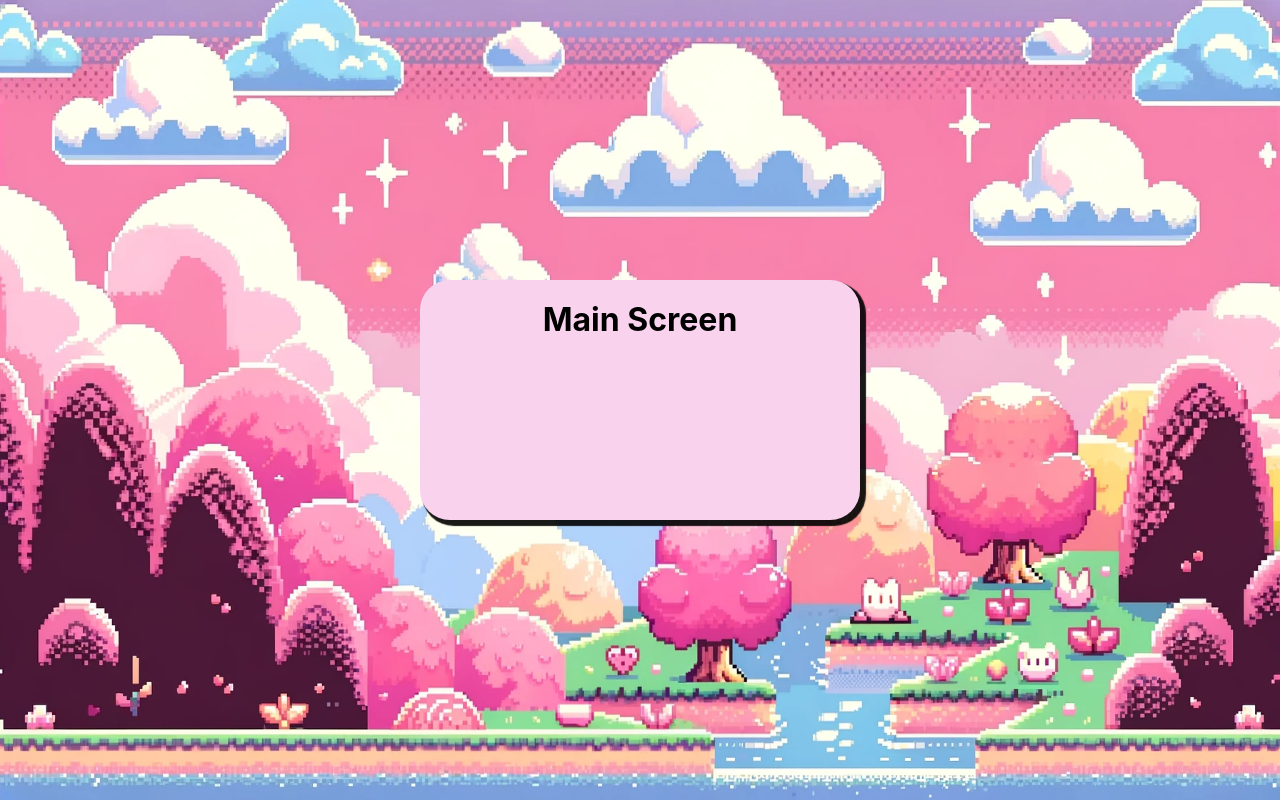
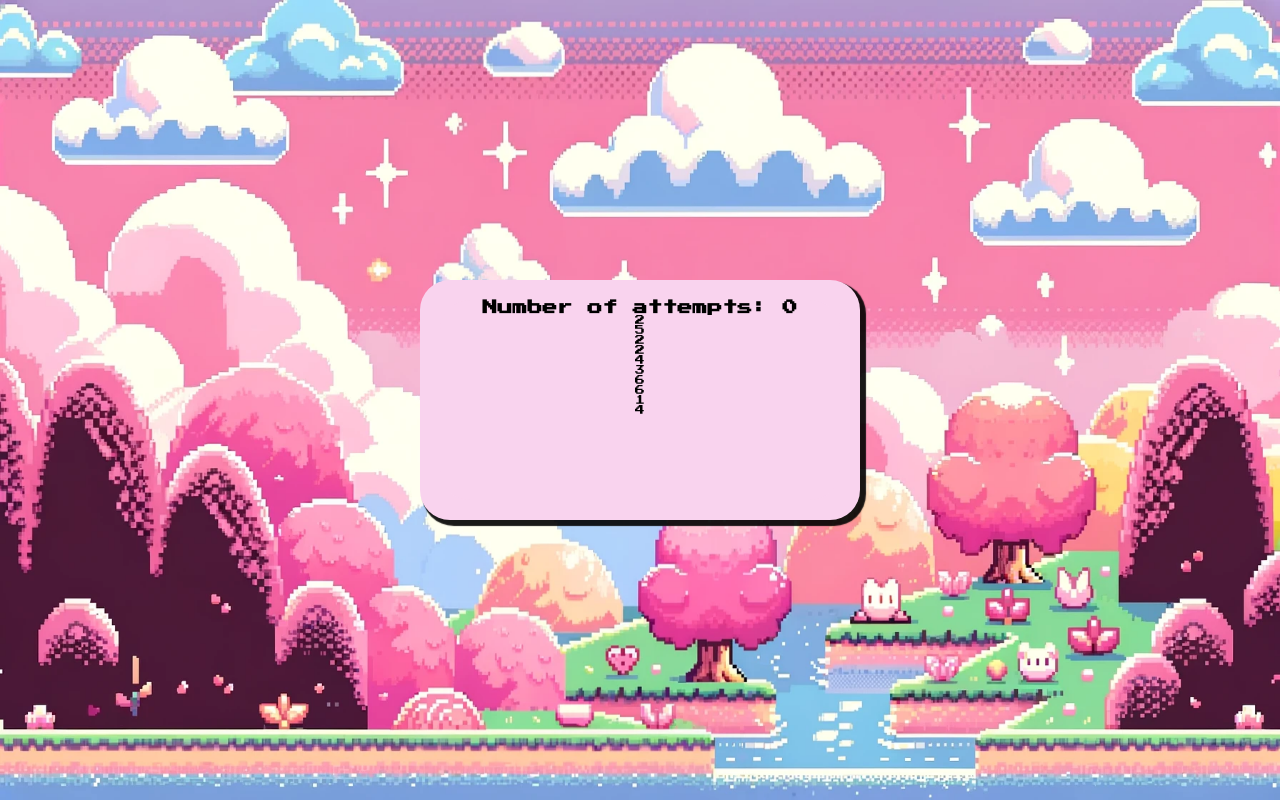
Before and after one commit to IreneTernovets/cute-tenzies, a React (Create React App) app: page / in a window 1280 px wide. Both pictures are taken after a click on the button "Start Game". Built offline with nearby package versions, Linux system fonts and the light colour scheme.

Commit message:
create data with images, function to generate dice array

```diff
--- a/package.json
+++ b/package.json
@@ -10,6 +10,7 @@
     "@testing-library/jest-dom": "^5.17.0",
     "@testing-library/react": "^13.4.0",
     "@testing-library/user-event": "^13.5.0",
+    "nanoid": "^5.0.7",
     "react": "^18.3.1",
     "react-dom": "^18.3.1",
     "react-scripts": "5.0.1",
--- a/src/App.css
+++ b/src/App.css
@@ -1,7 +1,7 @@
 @import url('https://fonts.googleapis.com/css2?family=Press+Start+2P&display=swap');
 @import url('https://fonts.googleapis.com/css2?family=Press+Start+2P&family=VT323&display=swap');
 
-h1 {
+h1, h2 {
   margin: 0;
   padding: 0;
 }
@@ -22,7 +22,7 @@ body, html {
   align-items: center;
 }
 
-main {
+.wrapper {
   width: 400px;
   height: 200px;
   background-color: rgb(249, 211, 238);
@@ -65,3 +65,17 @@ main {
   top: 4px;
  margin-left: 4px;
 }
+
+.tenzies-screen{
+  font-family: "Press Start 2P", system-ui;
+  font-size: 10px;
+  width: 400px;
+  height: 200px;
+  background-color: rgb(249, 211, 238);
+  display: flex;
+  flex-direction: column;
+  align-items: center;
+  padding: 0px;
+  border-radius: 30px;
+  box-shadow: none;
+}
--- a/src/App.js
+++ b/src/App.js
@@ -1,18 +1,37 @@
 import React from "react"
 import './App.css';
 import TimerIcon from '@mui/icons-material/Timer';
+import { nanoid } from 'nanoid'
+
+/* скачай шостий дайс в базу даних
+ще я подумала шо можна змінювати філ в свдж при натиску
+зараз я генерую просто числа*/
 
 function App() {
 
   const [screen, setScreen] = React.useState("start")
+  const [dice, setDice] = React.useState(allNewDice())
 
   function handleScreenChange() {
     setScreen("main")
   }
 
+  function allNewDice() {
+    const newDice = []
+    for (let i = 0; i < 10; i++) {
+      newDice.push({
+        value: Math.ceil(Math.random() * 6),
+        id: nanoid()
+      })
+    }
+    return newDice
+  }
+
+  const diceElements = dice.map(die => <div key={die.id}>{die.value}</div>)
+
   return (
     <div className="App">
-      <main>
+      <main className="wrapper">
         {screen === "start" ? (
           <>
             <h1 className="title">Tenzies</h1>
@@ -22,8 +41,10 @@ function App() {
               <TimerIcon className='timer-icon' />
             </button>
           </>) : (
-          <div>
-            <h1>Main Screen</h1>
+          <div className="wrapper tenzies-screen">
+            <h2>Number of attempts: 0</h2>
+            {diceElements}
+
           </div>
         )}
       </main>
```
Also changed, not shown: src/Die.js (added, +10 -0 lines), src/data.js (added, +26 -0 lines), 1 other file (tests, documents, lock files or other folders).
